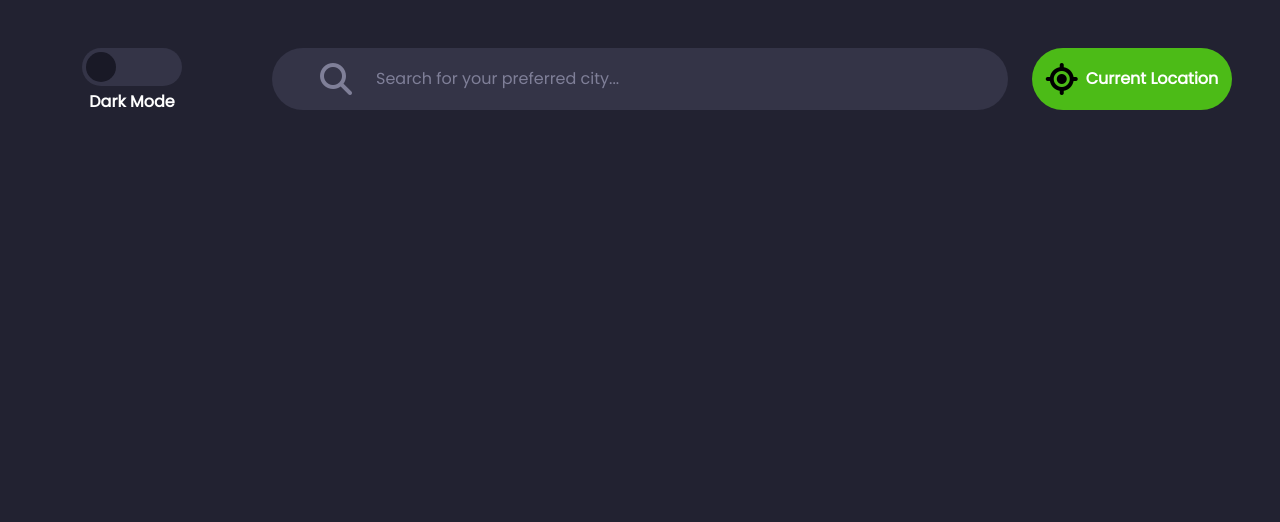
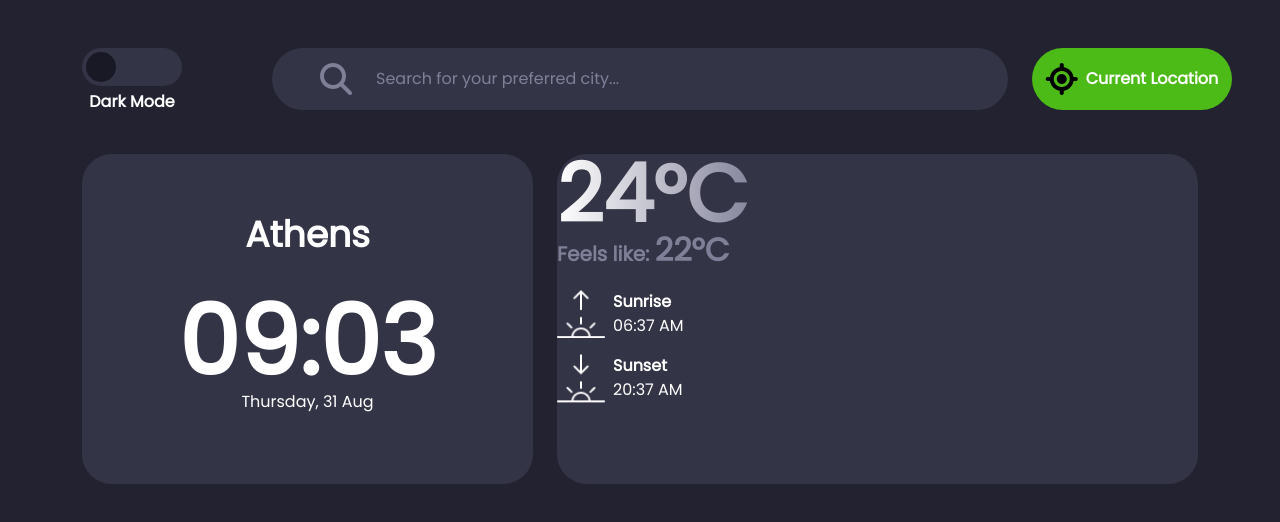
Before and after one commit to BokiCode/Weather-App, a plain HTML site: page index.html in a window 1280 px wide. Drawn offline with nearby package versions, Linux system fonts and the light colour scheme.

Commit message:
first part of weather cards finished

```diff
--- a/css/style.css
+++ b/css/style.css
@@ -65,4 +65,31 @@ body {
     height: 62px;
     border-radius: 40px;
 }
-@media
+.weather-cards {
+    background-color: var(--color-secondary);
+    height: 330px;
+    border-radius: 30px;
+}
+#city-paragraph {
+    font-size: 2.25rem;
+}
+#city-clock {
+    font-size: 6rem;
+}
+.weather-cards h1 {
+    font-size: 5rem;
+    font-weight: 800;
+    background-image: linear-gradient(90deg, #fff, var(--color-text-gray));
+    -webkit-background-clip: text;
+    -webkit-text-fill-color: transparent;
+}
+.weather-cards .feels-like {
+    color: var(--color-text-gray);
+    font-size: 32px;
+}
+.weather-cards .feels-like span {
+    font-size: 20px;
+}
+.first-part {
+    width: 204px;
+}
--- a/index.html
+++ b/index.html
@@ -10,7 +10,7 @@
     <link rel="preconnect" href="https://fonts.gstatic.com" crossorigin>
     <link href="https://fonts.googleapis.com/css2?family=Poppins&display=swap" rel="stylesheet">
     <link rel="stylesheet" href="https://cdn.jsdelivr.net/npm/bootstrap@5.3.2/dist/css/bootstrap.min.css">
-    <link rel="stylesheet" href="css/style.css">
+    <link rel="stylesheet" type="text/css" href="css/style.css">
 </head>
 <body>
 <header>
@@ -25,7 +25,7 @@
                     <p id="toggle-color-paragraph" class="fw-bold">Dark Mode</p>
                 </div>
             </div>
-            <div class="col-12 col-lg-8">
+            <div class="col-12 col-md-8 col-lg-7 col-xl-8">
                 <div class="search-field d-flex align-items-center gap-4">
                     <i class="fa-solid fa-magnifying-glass fa-2x search-icon ps-5" style="color: #7f7f98;"></i>
                     <form action="">
@@ -42,6 +42,45 @@
         </div>
     </div>
 </header>
+<main class="pt-4">
+    <div class="container">
+        <div class="row d-flex">
+            <div class="col-12 col-md-5 ">
+                <article
+                        class="weather-cards city-time d-flex flex-column justify-content-center align-items-center mb-4">
+                    <p id="city-paragraph" class="text-white fw-bold">Athens</p>
+                    <p id="city-clock" class="text-white fw-bold mb-0 lh-1 pt-3">09:03</p>
+                    <p id="city-date" class="text-white">Thursday, 31 Aug</p>
+                </article>
+            </div>
+            <div class="col-12 col-md-7">
+                <article class="weather-cards">
+                    <div class="first-part">
+                        <h1 class="m-0 lh-1">24&deg;C</h1>
+                        <p class="feels-like fw-bold m-0 lh-1"><span class="fw-bold">Feels like: </span>22&deg;C</p>
+                        <div>
+                            <div class="d-flex gap-2 mt-4">
+                                <img src="images/sunrise_white.png" alt="sunrise image">
+                                <div>
+                                    <p class="text-white m-0 fw-bolder">Sunrise</p>
+                                    <p class="text-white m-0">06:37 AM</p>
+                                </div>
+                            </div>
+                            <div class="d-flex gap-2 mt-3">
+                                <img src="images/sunset_white.png" alt="sunrise image">
+                                <div>
+                                    <p class="text-white m-0 fw-bolder">Sunset</p>
+                                    <p class="text-white m-0">20:37 AM</p>
+                                </div>
+                            </div>
+                        </div>
+
+                    </div>
+                </article>
+            </div>
+        </div>
+    </div>
+</main>
 
 
 <script src="https://kit.fontawesome.com/aaac0c0714.js" crossorigin="anonymous"></script>
```
Also changed, not shown: images/search_img.png (deleted), images/sunrise_white.png (added), images/sunset_white.png (added).
